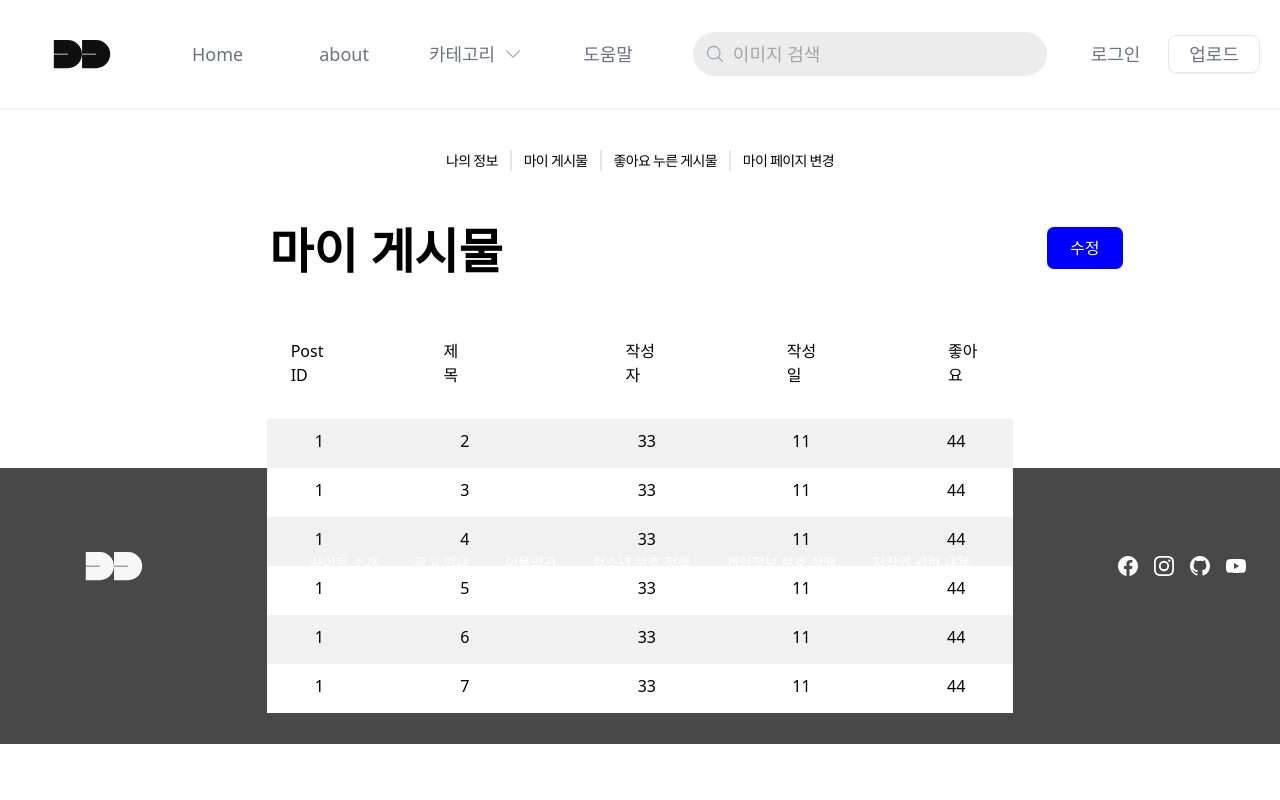
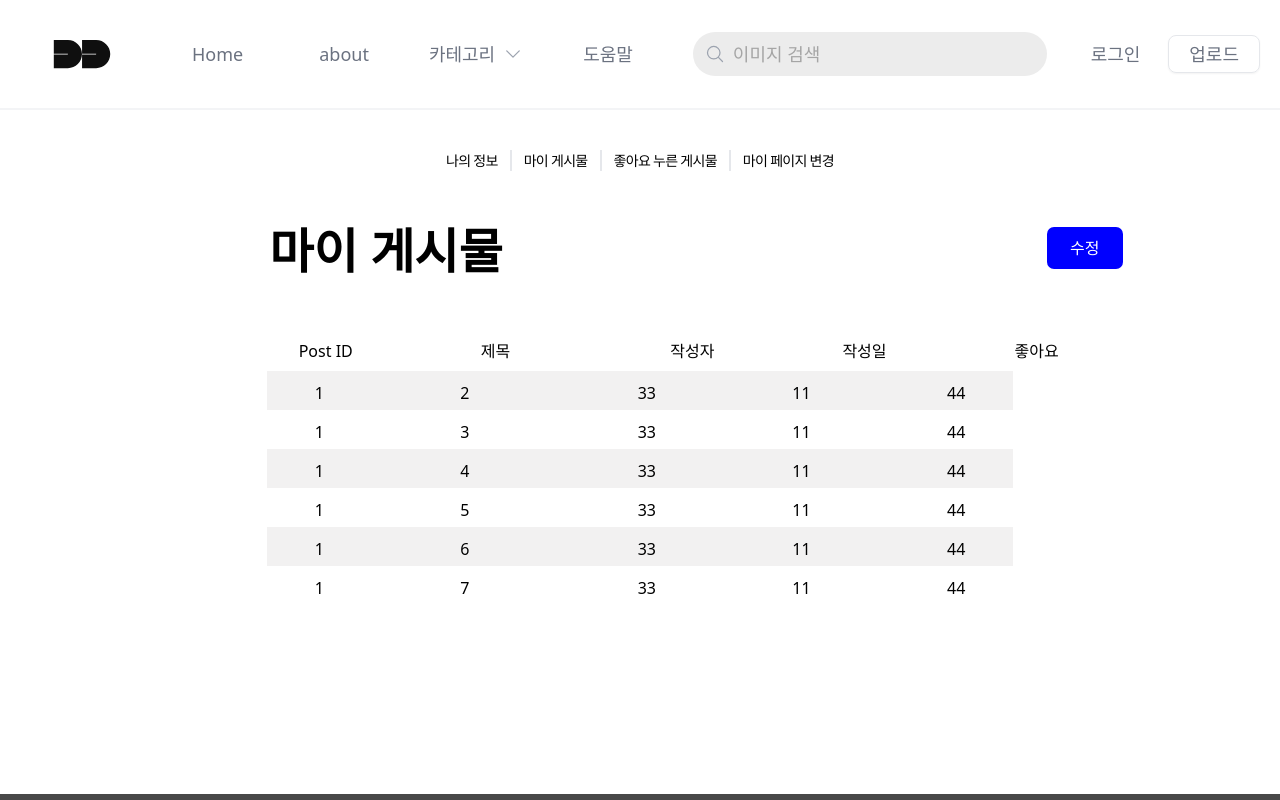
Before and after one commit to chessering/Front-End, a React (Create React App) app: page /myposts in a window 1280 px wide. Shown: the top 800 px of the page. Built offline with nearby package versions, Linux system fonts and the light colour scheme.

Commit message:
마이페이지 css 수정

```diff
--- a/src/pages/MyPage/MyPosts.jsx
+++ b/src/pages/MyPage/MyPosts.jsx
@@ -17,8 +17,9 @@ const StyledList = styled.div`
     color : black;
     vertical-align: middle;
     gap : 0 20px;
-    height: 49px;
+    height: 39px;
     width : 100%;
+    text-wrap : nowrap;
 `
 
 
@@ -48,15 +49,15 @@ function MyPosts() {
 
     return(
 
-        <div className="flex flex-col justify-center items-center w-12/12 h-4/6">
+        <div className="flex flex-col justify-center items-center w-12/12 h-4/6 mb-96 text-nowrap">
             <MyLists/>
             <div className="flex flex-row mt-12 w-8/12 ml-28">
                 <div className="text-5xl mb-16 font-bold whitespace-nowrap text-left mr-96">마이 게시물</div>
                 <StyledButton>수정</StyledButton>
             </div>
             <div className="flex w-7/12 flex-col">
-                <div className="flex flex-row align-middle justify-between w-12/12 mb-8">
-                    <div className="mr-28 ml-6">Post ID</div>
+                <div className="flex flex-row align-middle justify-between w-12/12 mb-2">
+                    <div className="mr-32 ml-8">Post ID</div>
                     <div className="mr-40">제목</div>
                     <div className="mr-32">작성자</div>
                     <div className="mr-32">작성일</div>
--- a/src/pages/MyPage/Myinfo.jsx
+++ b/src/pages/MyPage/Myinfo.jsx
@@ -11,7 +11,7 @@ const MyImage = styled.img`
 
 const Container1 = styled.div`
     width: 662px;
-    height: 49px;
+    height: 39px;
     background: #F2F1F1;
     border-radius: 7px;
     margin-bottom: 18px;
@@ -24,13 +24,14 @@ const Container2 = styled.div`
     background: #F2F1F1;
     border-radius: 7px;
     padding: 3px;
+    margin-bottom : 38px;
 `
 
 function Myinfo() {
     return(
         <div className="flex flex-col justify-center items-center w-12/12 h-4/6">
             <MyLists/>
-            <div className="flex w-9/12 float-left ml-52">
+            <div className="flex w-9/12 float-left ml-96">
                 <div className="flex mb-4 justify-center flex-col mr-20 ">
                     <div className="text-5xl mb-16 font-bold whitespace-nowrap">나의 정보</div>
                     <div className="flex flex-col items-center">
```
